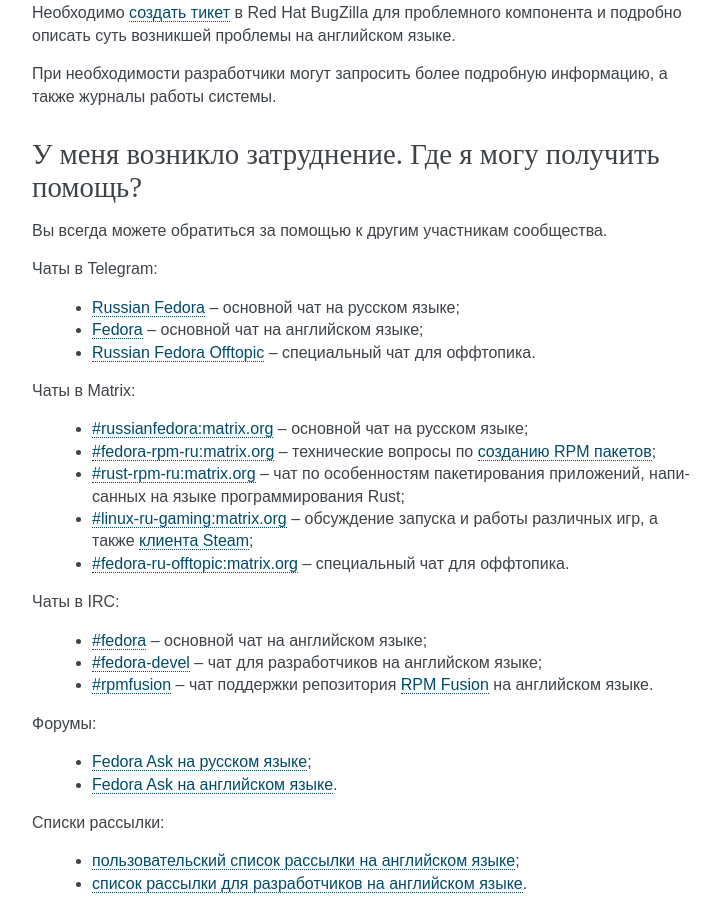
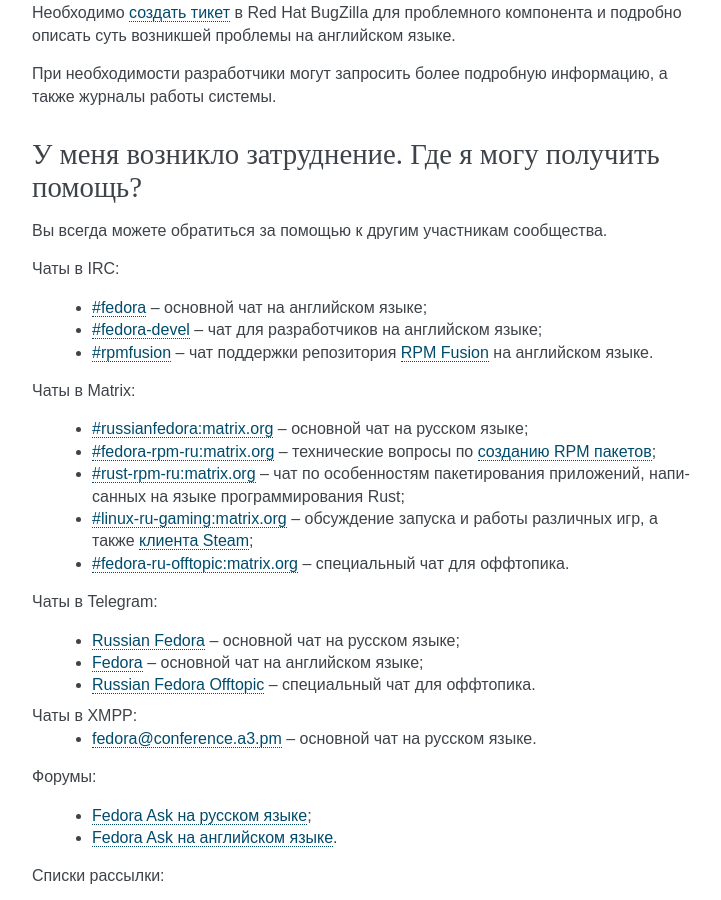
Before and after one commit to RussianFedora/FAQ, a Sphinx documentation site: the page built from source/generic-info.rst, in a window 1280 px wide and 900 px high, scrolled down 3682 px. Shown: the whole window, without its empty margins (388-1109 px from the left). Built offline with Sphinx 7.4.7, drawn with Linux system fonts in a browser that asks for light colours; comment, search, counter and statistics services are not loaded.

Commit message:
Добавлена конференция в XMPP, конференции расставлены в алфавитном порядке по их протоколам

```diff
--- a/source/generic-info.rst
+++ b/source/generic-info.rst
@@ -221,11 +221,11 @@
 
 Вы всегда можете обратиться за помощью к другим участникам сообщества.
 
-Чаты в Telegram:
+Чаты в IRC:
 
-  * `Russian Fedora <https://t.me/russianfedora>`__ -- основной чат на русском языке;
-  * `Fedora <https://t.me/fedora>`__ -- основной чат на английском языке;
-  * `Russian Fedora Offtopic <https://t.me/russianfedora_offtopic>`__ -- специальный чат для оффтопика.
+  * `#fedora <https://webchat.freenode.net/?channels=#fedora>`__ -- основной чат на английском языке;
+  * `#fedora-devel <https://webchat.freenode.net/?channels=#fedora-devel>`__ -- чат для разработчиков на английском языке;
+  * `#rpmfusion <https://webchat.freenode.net/?channels=#rpmfusion>`__ -- чат поддержки репозитория :ref:`RPM Fusion <rpmfusion>` на английском языке.
 
 Чаты в Matrix:
 
@@ -235,11 +235,14 @@
   * `#linux-ru-gaming:matrix.org <https://matrix.to/#/#linux-ru-gaming:matrix.org>`__ -- обсуждение запуска и работы различных игр, а также :ref:`клиента Steam <steam>`;
   * `#fedora-ru-offtopic:matrix.org <https://matrix.to/#/#fedora-ru-offtopic:matrix.org>`__ -- специальный чат для оффтопика.
 
-Чаты в IRC:
+Чаты в Telegram:
 
-  * `#fedora <https://webchat.freenode.net/?channels=#fedora>`__ -- основной чат на английском языке;
-  * `#fedora-devel <https://webchat.freenode.net/?channels=#fedora-devel>`__ -- чат для разработчиков на английском языке;
-  * `#rpmfusion <https://webchat.freenode.net/?channels=#rpmfusion>`__ -- чат поддержки репозитория :ref:`RPM Fusion <rpmfusion>` на английском языке.
+  * `Russian Fedora <https://t.me/russianfedora>`__ -- основной чат на русском языке;
+  * `Fedora <https://t.me/fedora>`__ -- основной чат на английском языке;
+  * `Russian Fedora Offtopic <https://t.me/russianfedora_offtopic>`__ -- специальный чат для оффтопика.
+
+Чаты в XMPP:
+  * fedora@conference.a3.pm – основной чат на русском языке.
 
 Форумы:
 
```
